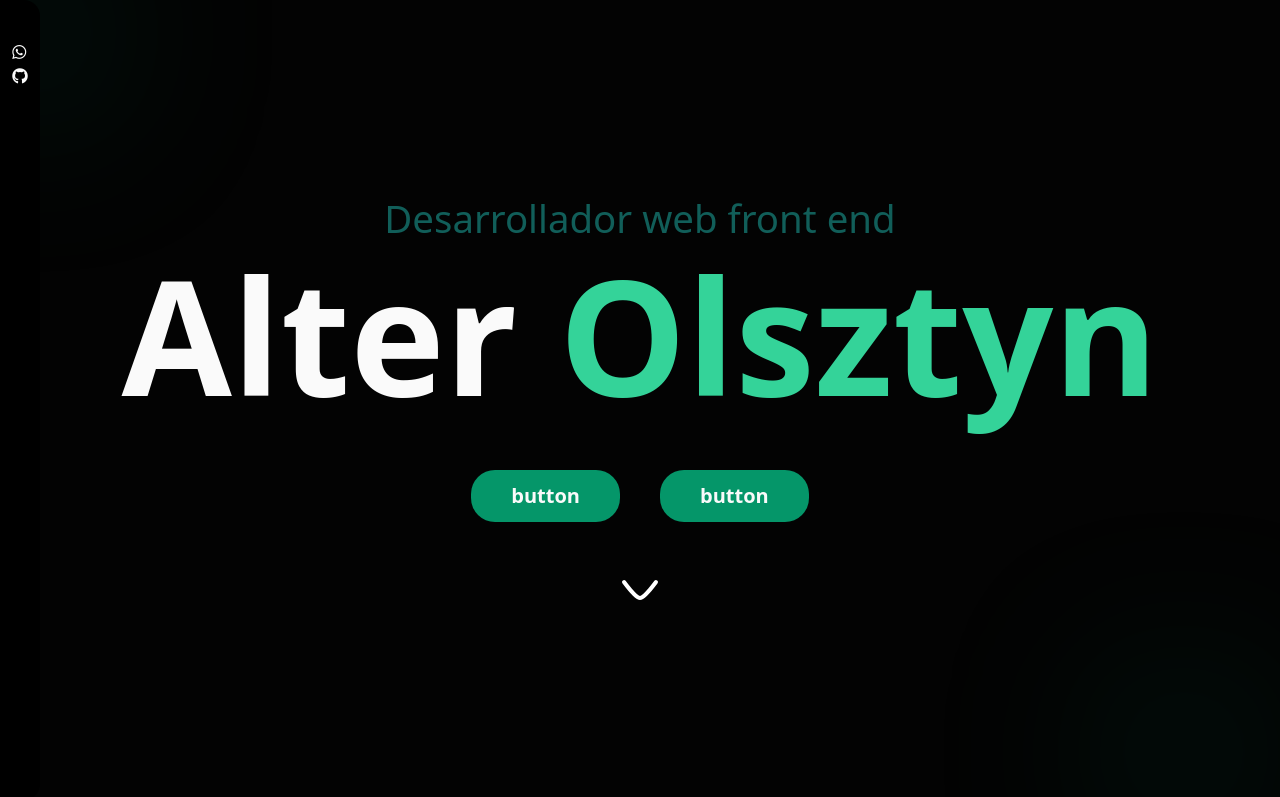
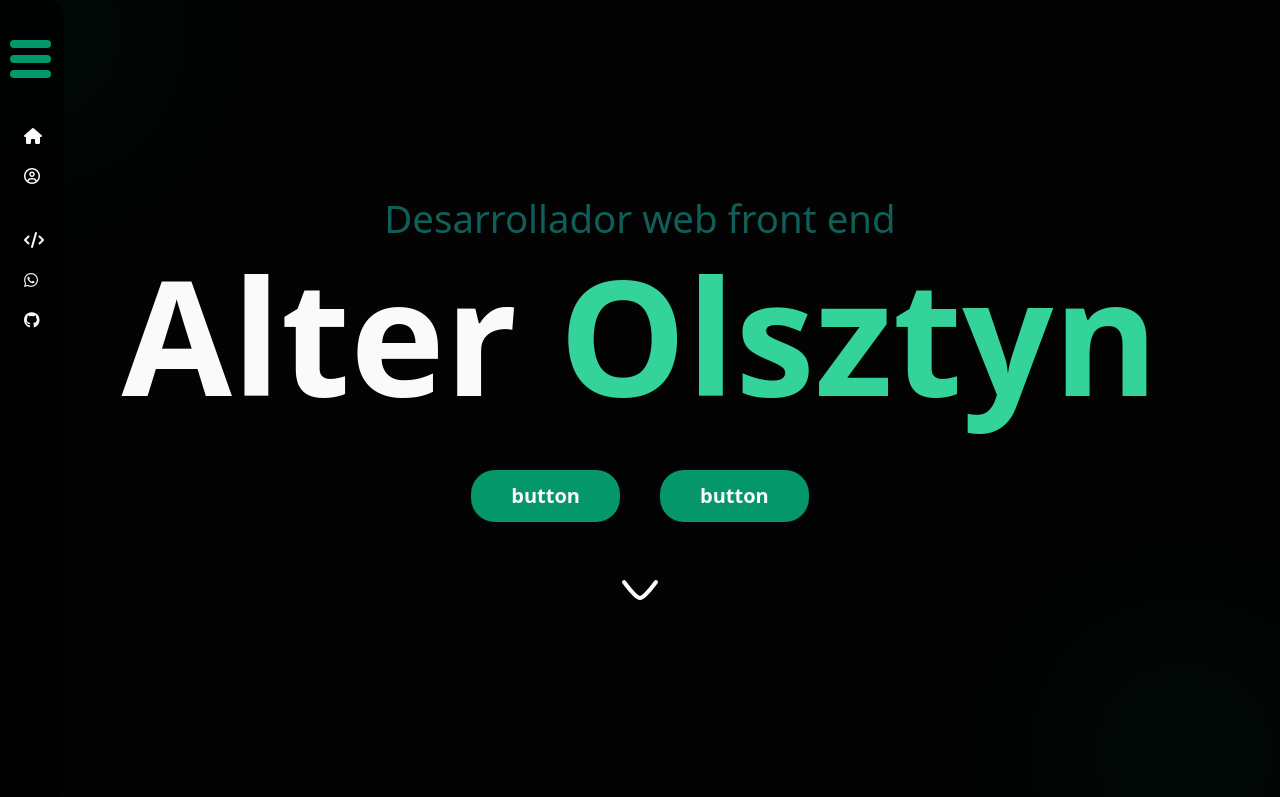
Before and after one commit to alter2312/portafolio-web, a plain HTML site: page index.html in a window 1280 px wide. Shown: the top 797 px of the page. Drawn offline with nearby package versions, Linux system fonts and the light colour scheme.

Commit message:
agregue header con iconos

```diff
--- a/css/styles.css
+++ b/css/styles.css
@@ -1,5 +1,53 @@
 header {
-  background-color: #000;
+  background-color: #000000cc;
+}
+#header {
+  width: 4rem;
+  justify-content: center;
+  overflow: hidden;
+}
+.button-tougle {
+  width: 2.6rem;
+  height: 2.4rem;
+  display: flex;
+  flex-direction: column;
+  justify-content: space-between;
+  align-items: center;
+  border: none;
+  background-color: transparent;
+  margin: auto;
+  position: absolute;
+  left: 0.6rem;
+  /* left: 90%; */
+}
+.button-tougle span {
+  width: 100%;
+  height: 0.5rem;
+  background-color: #059669;
+  border-radius: 1rem;
+}
+ol {
+  display: flex;
+  flex-direction: column;
+  gap: 1rem;
+  position: absolute;
+  top: 8rem;
+  width: 100%;
+  left: 1.5rem;
+  /* left: 30%; */
+}
+nav ol li a {
+  display: flex;
+  gap: 3rem;
+  width: 100%;
+}
+nav ol li a i {
+  display: flex;
+  align-items: center;
+  justify-content: center;
+  width: 1rem;
+  height: 1rem;
+  position: relative;
 }
 .presentacion {
   background-color: #030303;
--- a/index.html
+++ b/index.html
@@ -12,15 +12,20 @@
 </head>
 
 <body class="size-full overflow-x-hidden p-0 mx-0">
-    <header
+    <header id="header"
         class="h-screen w-10 rounded-e-2xl text-neutral-50 flex overflow-x-hidden items-start justify-center pt-10 gap-7 fixed z-50 top-0 left-0 mr-10">
         <nav>
+            <button class="button-tougle ">
+                <span class="span-tougle"></span>
+                <span class="span-tougle"></span>
+                <span class="span-tougle"></span>
+            </button>
             <ol>
-                <li><a href="#"></a></li>
-                <li><a href="#"></a></li>
-                <li><a href="#"></a></li>
-                <li><a href="#"><i class="fa-brands fa-whatsapp"></i></a></li>
-                <li><a href="#"><i class="fa-brands fa-github"></i></a></li>
+                <li><a href="#"><i class="fa-solid fa-house"></i>Inicio</a></li>
+                <li><a href="#"><i class="fa-regular fa-circle-user"></i>Sobre mi</a></li>
+                <li><a href="#"><i class="fa-solid fa-code"></i>Proyectos</a></li>
+                <li><a href="#"><i class="fa-brands fa-whatsapp"></i> whatsapp</a></li>
+                <li><a href="#"><i class="fa-brands fa-github"></i>whatsapp</a></li>
             </ol>
         </nav>
     </header>
@@ -65,6 +70,7 @@
             <div class="grid grid-cols-2 gap-10 w-4/5 h-full  ">
                 <div class="card">
                     <img src="" alt="" class="w-full h-full cover absolute">
+                    <a href="#"><i class="fa-solid fa-code"></i></a>
                     <a href="#"><i class="fa-brands fa-github"></i></a>
                     <p class="parrafo-card">Lorem ipsum dolor sit amet, consectetur adipisicing elit. Reprehenderit,
                         dolorum?
@@ -72,18 +78,21 @@
                 </div>
                 <div class="card">
                     <img src="img/undraw_version_control_re_mg66.svg" alt="">
+                    <a href="#"><i class="fa-solid fa-code"></i></a>
                     <a href="#"><i class="fa-brands fa-github"></i></a>
                     <p class="parrafo-card">Blanditiis possimus nesciunt accusantium sequi dolorem id tempora provident
                         aperiam?</p>
                 </div>
                 <div class="card">
                     <img src="" alt="">
+                    <a href="#"><i class="fa-solid fa-code"></i></a>
                     <a href="#"><i class="fa-brands fa-github"></i></a>
                     <p class="parrafo-card">Nam ab aliquam facilis expedita repellat, necessitatibus animi facere totam.
                     </p>
                 </div>
                 <div class="card">
                     <img src="" alt="">
+                    <a href="#"><i class="fa-solid fa-code"></i></a>
                     <a href="#"><i class="fa-brands fa-github"></i></a>
                     <p class="parrafo-card">Labore ea iste repellendus quisquam hic neque praesentium maiores eveniet.
                     </p>
```
